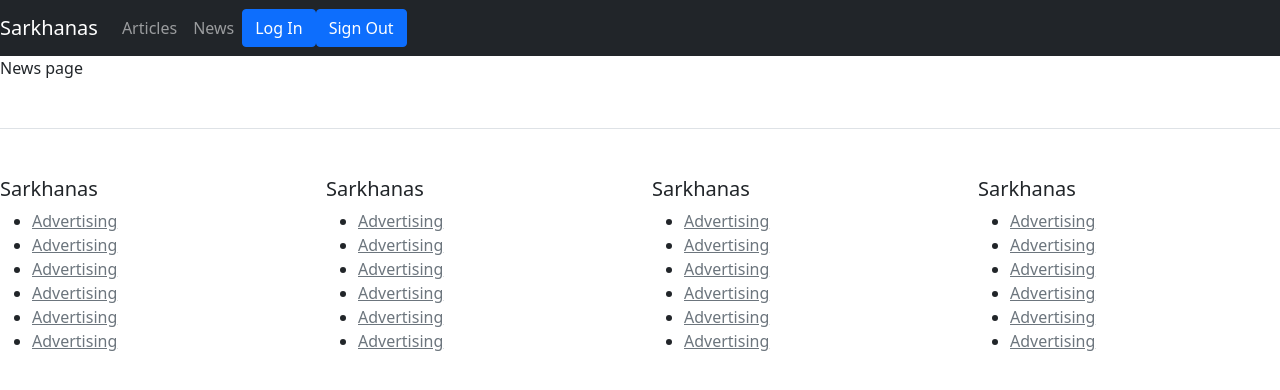
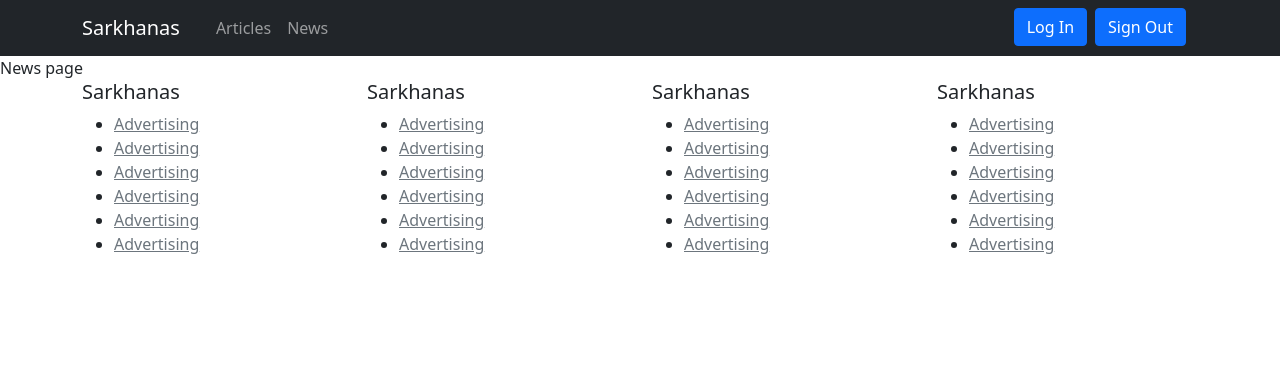
Before and after one commit to alexiusZlo/practice-ggpk, a React (Create React App) app: page /news in a window 1280 px wide. Shown: the top 390 px of the page. Built offline with nearby package versions, Linux system fonts and the light colour scheme.

Commit message:
footer remade

```diff
--- a/src/components/footer/footer.js
+++ b/src/components/footer/footer.js
@@ -1,103 +1,104 @@
 import React from 'react';
+import {Container, Row, Col} from 'react-bootstrap';
 
 export default function FoOter() {
     return (
         <>
-            <footer class="pt-4 my-md-5 pt-md-5 border-top">
-                <div class="row">
-                    <div class="col-12 col-md">
+            <Container>
+                <Row>
+                    <Col md='3'>
                         <h5>Sarkhanas</h5>
                         <ul class="text-unstyled text-small">
                             <li>
-                                <a href="" class="link-secondary">Advertising</a>
+                                <a href="/" class="link-secondary">Advertising</a>
                             </li>
                             <li>
-                                <a href="" class="link-secondary">Advertising</a>
+                                <a href="/" class="link-secondary">Advertising</a>
                             </li>
                             <li>
-                                <a href="" class="link-secondary">Advertising</a>
+                                <a href="/" class="link-secondary">Advertising</a>
                             </li>
                             <li>
-                                <a href="" class="link-secondary">Advertising</a>
+                                <a href="/" class="link-secondary">Advertising</a>
                             </li>
                             <li>
-                                <a href="" class="link-secondary">Advertising</a>
+                                <a href="/" class="link-secondary">Advertising</a>
                             </li>
                             <li>
-                                <a href="" class="link-secondary">Advertising</a>
+                                <a href="/" class="link-secondary">Advertising</a>
                             </li>
                         </ul>
-                    </div>
-                    <div class="col-6 col-md">
+                    </Col>
+                    <Col md='3'>
                         <h5>Sarkhanas</h5>
                         <ul class="text-unstyled text-small">
                             <li>
-                                <a href="" class="link-secondary">Advertising</a>
+                                <a href="/" class="link-secondary">Advertising</a>
                             </li>
                             <li>
-                                <a href="" class="link-secondary">Advertising</a>
+                                <a href="/" class="link-secondary">Advertising</a>
                             </li>
                             <li>
-                                <a href="" class="link-secondary">Advertising</a>
+                                <a href="/" class="link-secondary">Advertising</a>
                             </li>
                             <li>
-                                <a href="" class="link-secondary">Advertising</a>
+                                <a href="/" class="link-secondary">Advertising</a>
                             </li>
                             <li>
-                                <a href="" class="link-secondary">Advertising</a>
+                                <a href="/" class="link-secondary">Advertising</a>
                             </li>
                             <li>
-                                <a href="" class="link-secondary">Advertising</a>
+                                <a href="/" class="link-secondary">Advertising</a>
                             </li>
                         </ul>
-                    </div>
-                    <div class="col-6 col-md">
+                    </Col>
+                    <Col md='3'>
                         <h5>Sarkhanas</h5>
                         <ul class="text-unstyled text-small">
                             <li>
-                                <a href="" class="link-secondary">Advertising</a>
+                                <a href="/" class="link-secondary">Advertising</a>
                             </li>
                             <li>
-                                <a href="" class="link-secondary">Advertising</a>
+                                <a href="/" class="link-secondary">Advertising</a>
                             </li>
                             <li>
-                                <a href="" class="link-secondary">Advertising</a>
+                                <a href="/" class="link-secondary">Advertising</a>
                             </li>
                             <li>
-                                <a href="" class="link-secondary">Advertising</a>
+                                <a href="/" class="link-secondary">Advertising</a>
                             </li>
                             <li>
-                                <a href="" class="link-secondary">Advertising</a>
+                                <a href="/" class="link-secondary">Advertising</a>
                             </li>
                             <li>
-                                <a href="" class="link-secondary">Advertising</a>
+                                <a href="/" class="link-secondary">Advertising</a>
                             </li>
                         </ul>
-                    </div>
-                    <div class="col-6 col-md">
+                    </Col>
+                    <Col md='3'>
                         <h5>Sarkhanas</h5>
                         <ul class="text-unstyled text-small">
                             <li>
-                                <a href="" class="link-secondary">Advertising</a>
+                                <a href="/" class="link-secondary">Advertising</a>
                             </li>
                             <li>
-                                <a href="" class="link-secondary">Advertising</a>
+                                <a href="/" class="link-secondary">Advertising</a>
                             </li>
                             <li>
-                                <a href="" class="link-secondary">Advertising</a>
+                                <a href="/" class="link-secondary">Advertising</a>
                             </li>
                             <li>
-                                <a href="" class="link-secondary">Advertising</a>
+                                <a href="/" class="link-secondary">Advertising</a>
                             </li>
                             <li>
-                                <a href="" class="link-secondary">Advertising</a>
+                                <a href="/" class="link-secondary">Advertising</a>
                             </li>
                             <li>
-                                <a href="" class="link-secondary">Advertising</a>
+                                <a href="/" class="link-secondary">Advertising</a>
                             </li>
                         </ul>
-                    </div>
-                </div>
-            </footer>
+                    </Col>
+                </Row>
+            </Container>
         </>)
 }
--- a/src/components/header/header.js
+++ b/src/components/header/header.js
@@ -1,5 +1,5 @@
 import React from 'react';
-import { Nav, Navbar, Button } from 'react-bootstrap';
+import { Nav, Navbar, Button, Container, Row, Col } from 'react-bootstrap';
 import {
     BrowserRouter as Router,
     Route,
@@ -13,22 +13,31 @@ export default function NaviBar() {
     return (
         <>
             <Navbar collapseOnSelect expand="lg" bg="dark" variant="dark">
+                <Container>
                     <Navbar.Brand>Sarkhanas</Navbar.Brand>
                     <Navbar.Toggle aria-controls="responsive-navbar-nav" />
                     <Navbar.Collapse id="responsive-navbar-nav">
-                    <Nav className="mr-auto">
+                        <Container>
+                            <Row>
+                                <Col>
+                                    <Nav className="mr-auto" >
                                         <Nav.Link href="/">Articles</Nav.Link>
                                         <Nav.Link href="/news">News</Nav.Link>
                                     </Nav>
-                    <Nav>
-                        <Button variant="primary" className="mr-2">
+                                </Col>
+                                <Col me='auto'>
+                                    <Nav className="justify-content-end">
+                                        <Button variant="primary" className="me-md-2">
                                             Log In
                                         </Button>
                                         <Button variant="primary">Sign Out</Button>
                                     </Nav>
+                                </Col>
+                            </Row>
+                        </Container>
                     </Navbar.Collapse>
+                </Container>
             </Navbar>
-
             <Router>
                 <Routes>
                     <Route exact path="/" component={Home} />
```
Lines whose indentation alone changed are shown as unchanged.
